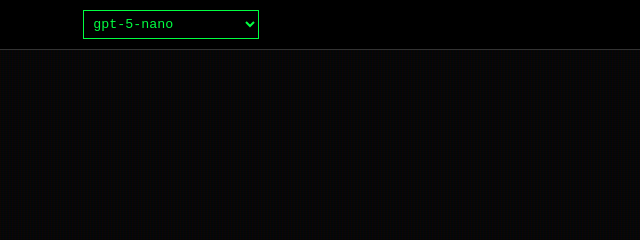
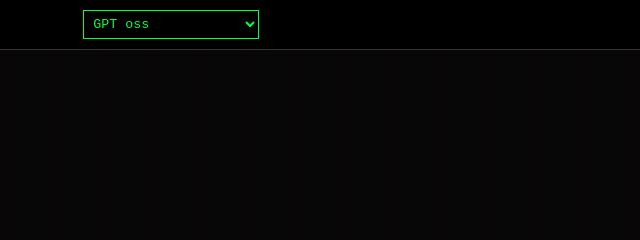
Before and after one commit to NeuralNexusLab-nh/Zelfa, a website: page public/index.html in a window 1280 px wide. Shown: the top 240 px of the page, 459-1099 px from the left. Drawn offline with nearby package versions, Linux system fonts and the light colour scheme.

Commit message:
Update index.html

```diff
--- a/public/index.html
+++ b/public/index.html
@@ -234,17 +234,17 @@
 <header>
     <div>ZELFA</div>
     <select id="model-select">
-        <option value="gpt-5-nano">gpt-5-nano</option>
-        <option value="o3-mini">o3-mini</option>
-        <option value="gemini-2.0-flash">gemini-2.0-flash</option>
-        <option value="gpt-oss:120b">gpt-oss:120b</option>
-        <option value="deepseek-v3.1:671b">deepseek-v3.1:671b</option>
-        <option value="qwen3-coder:480b">qwen3-coder:480b</option>
-        <option value="kimi-k2:1t">kimi-k2:1t</option>
-        <option value="kimi-k2-thinking">kimi-k2-thinking</option>
-        <option value="cogito-2.1:671b">cogito-2.1:671b</option>
-        <option value="glm-4.6">glm-4.6</option>
-        <option value="gpt-5.1-codex-mini">gpt-5.1-codex-mini</option>
+        <option value="gpt-oss:120b">GPT oss</option>
+        <option value="deepseek-v3.1:671b">DeepSeek v3</option>
+        <option value="qwen3-coder:480b">Qwen3 Coder</option>
+        <option value="kimi-k2:1t">Kimi K2</option>
+        <option value="kimi-k2-thinking">Kimi K2 Thinking</option>
+        <option value="cogito-2.1:671b">Cogito 2.1</option>
+        <option value="glm-4.6">GLM 4.6</option>
+        <option value="gemini-2.0-flash">Gemini 2.0 Flash</option>
+        <option value="gpt-5-nano">GPT 5 nano</option>
+        <option value="o3-mini">o3 mini</option>
+        <option value="gpt-5.1-codex-mini">gpt 5.1 codex mini</option>
     </select>
     <button id="save-btn" onclick="saveChat()">SAVE</button>
 </header>
```
